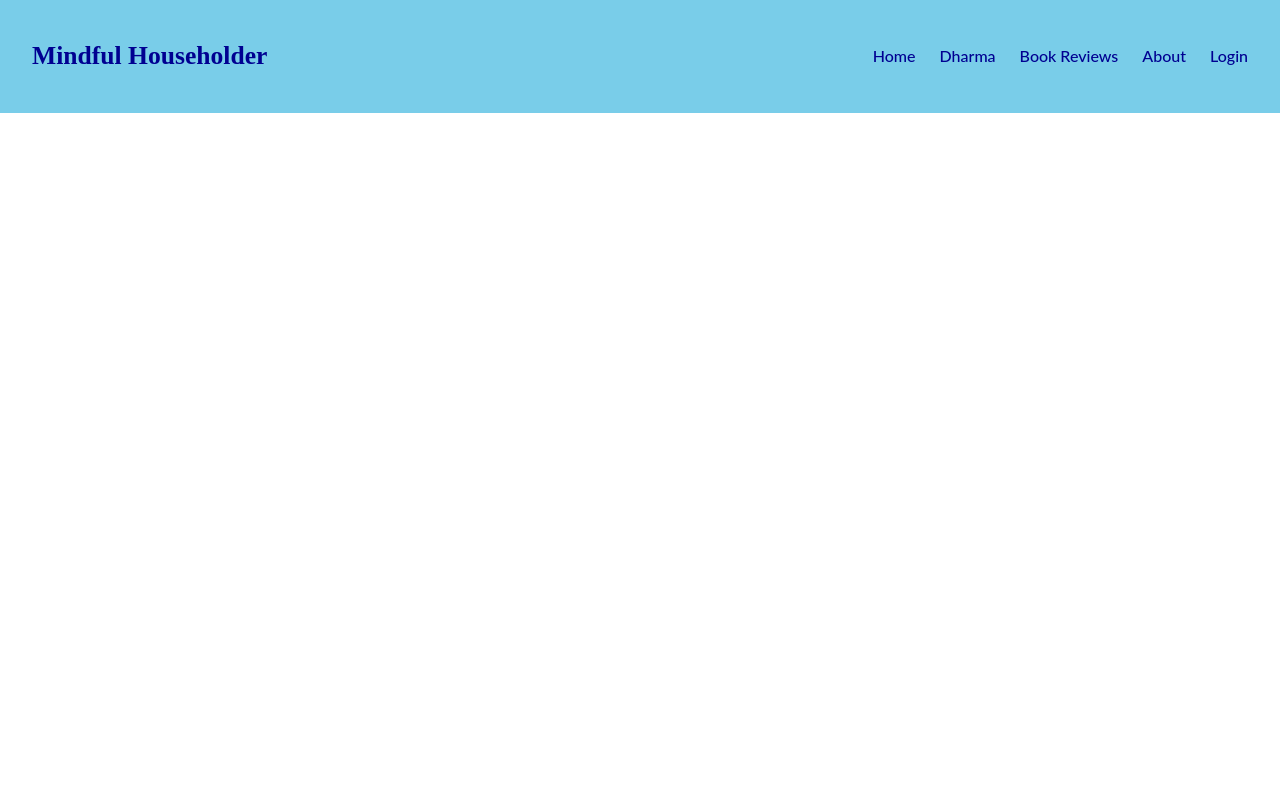
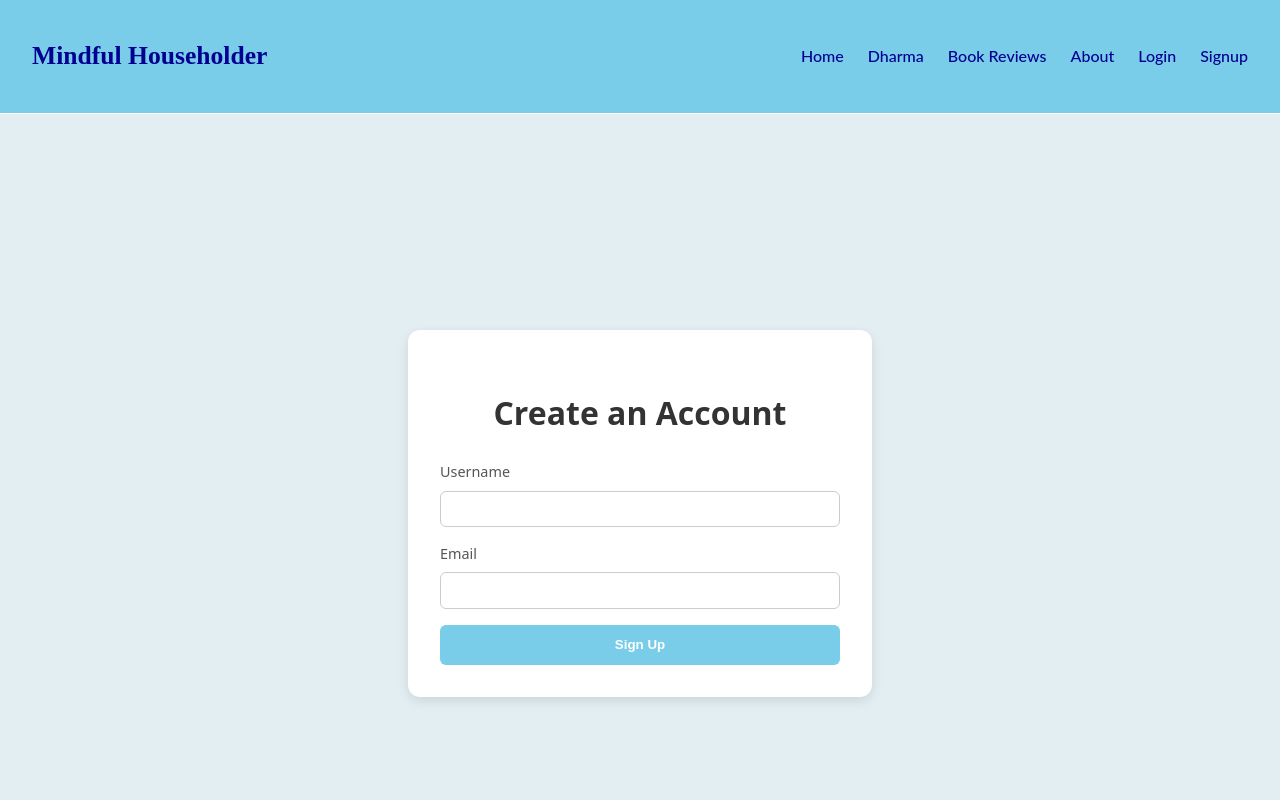
Before and after one commit to MichaelBoegner/householder-ui, a React (Vite) app in the folder householder-ui/: page /signup in a window 1280 px wide. Shown: the top 800 px of the page. Built offline with nearby package versions, Linux system fonts and the light colour scheme; the HTML template or start-up script is replaced by a standard one.

Commit message:
added Signup page

```diff
--- a/householder-ui/src/App.tsx
+++ b/householder-ui/src/App.tsx
@@ -7,6 +7,7 @@ import Dharma from './pages/Dharma/Dharma.tsx'
 import Reviews from './pages/Reviews/Reviews.tsx'
 import About from './pages/About/About.tsx'
 import Login from './pages/Login/Login.tsx'
+import Signup from './pages/Signup/Signup.tsx'
 import './App.css'
 
 const App: React.FC = () => {
@@ -20,6 +21,7 @@ const App: React.FC = () => {
           <Route path="/reviews" element={<Reviews />} />
           <Route path="/about" element={<About />} />
           <Route path="/login" element={<Login />} />
+          <Route path="/signup" element={<Signup />} />
         </Routes>
       </main>
       <Footer />
--- a/householder-ui/src/components/Navbar/Navbar.tsx
+++ b/householder-ui/src/components/Navbar/Navbar.tsx
@@ -11,6 +11,7 @@ const Navbar: React.FC = () => {
         <li><a href="/reviews">Book Reviews</a></li>
         <li><a href="/about">About</a></li>
         <li><a href="/login">Login</a></li>
+        <li><a href="/Signup">Signup</a></li>
       </ul>
     </nav>
   )
--- /dev/null
+++ b/householder-ui/src/pages/Signup/Signup.css
@@ -0,0 +1,61 @@
+.signup-container {
+  display: flex;
+  justify-content: center;
+  align-items: center;
+  height: 100vh;
+  background: #e3eef2;
+}
+
+.signup-card {
+  background: white;
+  padding: 2rem;
+  border-radius: 12px;
+  box-shadow: 0 4px 12px rgba(0,0,0,0.1);
+  width: 100%;
+  max-width: 400px;
+}
+
+.signup-title {
+  margin-bottom: 1.5rem;
+  text-align: center;
+  color: #333;
+}
+
+.signup-form {
+  display: flex;
+  flex-direction: column;
+}
+
+.signup-form label {
+  margin-bottom: 0.5rem;
+  font-size: 0.9rem;
+  color: #555;
+}
+
+.signup-form input {
+  padding: 0.6rem;
+  margin-bottom: 1rem;
+  border: 1px solid #ccc;
+  border-radius: 6px;
+}
+
+.signup-button {
+  padding: 0.8rem;
+  background: #79cde9;
+  border: none;
+  border-radius: 6px;
+  color: white;
+  font-weight: bold;
+  cursor: pointer;
+}
+
+.signup-button:hover {
+  background: #5fb8d6;
+}
+
+.signup-message {
+  margin-top: 1rem;
+  text-align: center;
+  font-size: 0.9rem;
+  color: #444;
+}
--- /dev/null
+++ b/householder-ui/src/pages/Signup/Signup.tsx
@@ -0,0 +1,79 @@
+import React, { useState } from "react";
+import "./Signup.css";
+
+interface UserResponse {
+  id: number;
+  email: string;
+  username: string;
+}
+
+const Signup: React.FC = () => {
+  const [username, setUsername] = useState<string>("");
+  const [email, setEmail] = useState<string>("");
+  const [message, setMessage] = useState<string>("");
+
+  const handleSubmit = async (e: React.FormEvent<HTMLFormElement>) => {
+    e.preventDefault();
+    setMessage("");
+
+    try {
+      const response = await fetch("http://127.0.0.1:8000/users/", {
+        method: "POST",
+        headers: {
+          "Content-Type": "application/json",
+        },
+        body: JSON.stringify({ username, email }),
+      });
+
+      if (!response.ok) {
+        const error = await response.json();
+        throw new Error(error.detail || "Failed to sign up");
+      }
+
+      const data: UserResponse = await response.json();
+      setMessage(`Account created for ${data.username} (${data.email})`);
+      setUsername("");
+      setEmail("");
+    } catch (err: unknown) {
+      if (err instanceof Error) {
+        setMessage(`Error: ${err.message}`);
+      } else {
+        setMessage("An unexpected error occurred");
+      }
+    }
+  };
+
+  return (
+    <div className="signup-container">
+      <div className="signup-card">
+        <h2 className="signup-title">Create an Account</h2>
+        <form className="signup-form" onSubmit={handleSubmit}>
+          <label htmlFor="username">Username</label>
+          <input
+            id="username"
+            type="text"
+            value={username}
+            onChange={(e) => setUsername(e.target.value)}
+            required
+          />
+
+          <label htmlFor="email">Email</label>
+          <input
+            id="email"
+            type="email"
+            value={email}
+            onChange={(e) => setEmail(e.target.value)}
+            required
+          />
+
+          <button type="submit" className="signup-button">
+            Sign Up
+          </button>
+        </form>
+        {message && <p className="signup-message">{message}</p>}
+      </div>
+    </div>
+  );
+};
+
+export default Signup;
```
